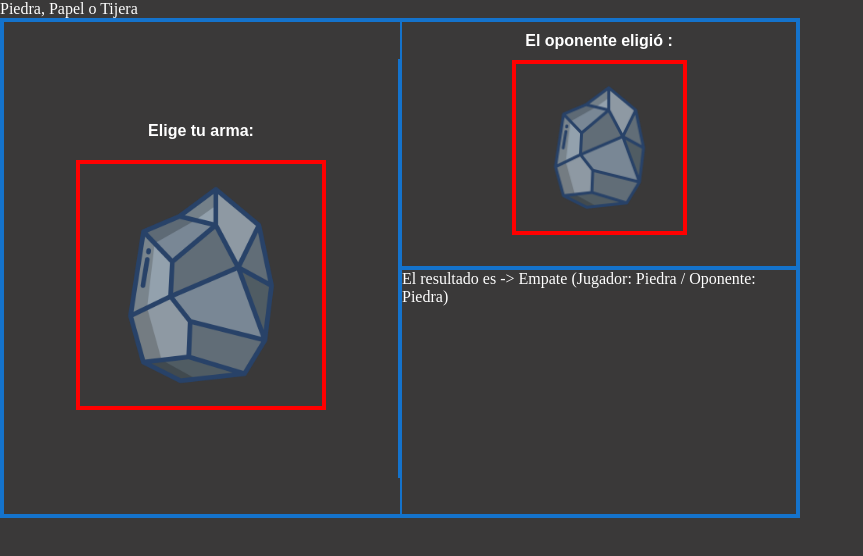
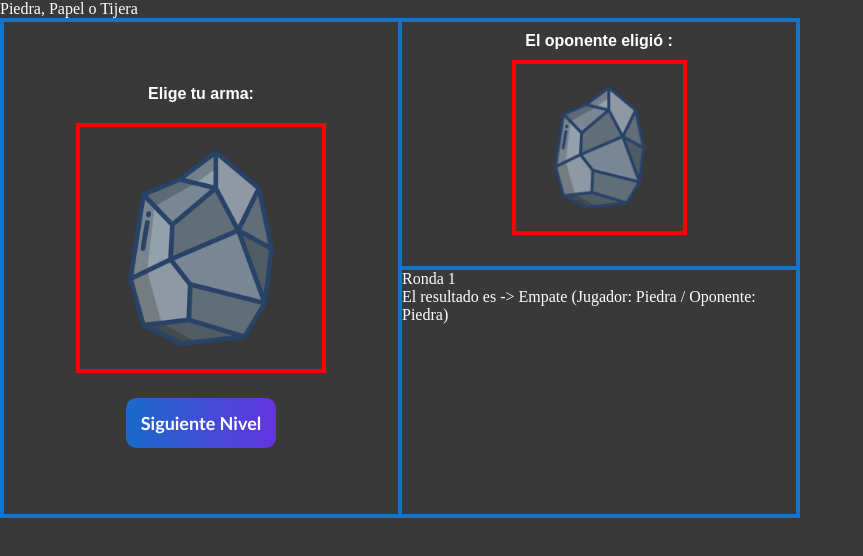
Before and after one commit to gokef23/piedra-papel-tijera, a plain HTML site: page index.html in a window 1280 px wide. Both pictures are taken after a click on the button "Piedra". Shown: the whole page, without its empty margins (0-863 px from the left). Drawn offline with Linux system fonts and the light colour scheme.

Commit message:
Juego funcional, hasta 5 rondas (faltan detalles)

```diff
--- a/index.html
+++ b/index.html
@@ -20,14 +20,13 @@
                     <div id="cajaArma">
                         <img id="armaJugador" src="" alt="">
                     </div>
-                    <div class="botonera">
+                    <div id="botonera" class="botonera">
                         <input class="botones" type="button" name="piedra.png" value="Piedra" onmouseover="mostrarArma(this.name);"
                             onmouseout="ocultarArma();" onclick="jugar(this.value);">
                         <input class="botones" type="button" name="papel.png" value="Papel" onmouseover="mostrarArma(this.name);"
                             onmouseout="ocultarArma();" onclick="jugar(this.value);">
                         <input class="botones" type="button" name="tijera.png" value="Tijera" onmouseover="mostrarArma(this.name);"
                             onmouseout="ocultarArma();" onclick="jugar(this.value);">
-                        <!-- <input type="button" name="siguiente" value="Siguiente Ronda" onclick="jugar(this.value);"> -->
                     </div>
                 </div>
                 <div class="campo2">
--- a/js/scripts.js
+++ b/js/scripts.js
@@ -1,4 +1,10 @@
 var armaSeleccionada = "";
+
+let rondaAnterior = localStorage.getItem("rondaActual");
+if (!rondaAnterior) {
+    rondaAnterior = 0;
+    localStorage.setItem("rondaActual", rondaAnterior);
+}
 
 function mostrarArma(nombreArma) {
     document.getElementById("armaJugador").src = "icons/" + nombreArma;
@@ -28,23 +34,32 @@ function seleccionArmaOponente() {
 
 function crearBoton(idElementoPadre, valorBoton, funcionOnClick) {
     var padre = document.getElementById(idElementoPadre);
-    var boton = document.createElement("button");
-    boton.innerHTML = valorBoton;
+    var boton = document.createElement("input");
+    boton.type = "button";
+    boton.value = valorBoton;
     boton.onclick = funcionOnClick;
     padre.appendChild(boton);
-  }
+}
+
+function mostrarResultado(arma1, arma2, resultado) {
+    // var rondaAnterior = localStorage.getItem("rondaActual");
+    rondaAnterior++;
+    localStorage.setItem("rondaActual", rondaAnterior);
+
+    // var rondaAnterior = localStorage.getItem("rondaActual");
 
 
-function mostrarResultado(arma1, arma2, resultado) {
-    document.getElementById("Resultado").innerHTML = "El resultado es -> " + resultado + " (Jugador: " + arma1 + " / Oponente: " + arma2 + ")";
+    document.getElementById("Resultado").innerHTML = "Ronda " + rondaAnterior + "<br />" + "El resultado es -> " + resultado + " (Jugador: " + arma1 + " / Oponente: " + arma2 + ")";
+}
+
+function recargarPagina() {
+    location.reload();
 }
 
 function jugar(armaJugador) {
     armaSeleccionada = armaJugador;
     var armaOponente = seleccionArmaOponente();
     var resultado;
-    // window.alert("El jugador eligió " + armaJugador);
-    // window.alert("El oponente eligió " + seleccionArmaOponente());
 
     // document.getElementById("armaOponente").src = "icons/" + armaOponente;
 
@@ -67,5 +82,10 @@ function jugar(armaJugador) {
     }
     mostrarResultado(armaSeleccionada, armaOponente, resultado);
 
-    crearBoton("botones");
+    if (rondaAnterior >= 5) {
+        localStorage.removeItem("rondaActual");
+        crearBoton("botonera", "Reiniciar", recargarPagina);
+    } else {
+        crearBoton("botonera", "Siguiente Nivel", recargarPagina);
+    }
 }
```
